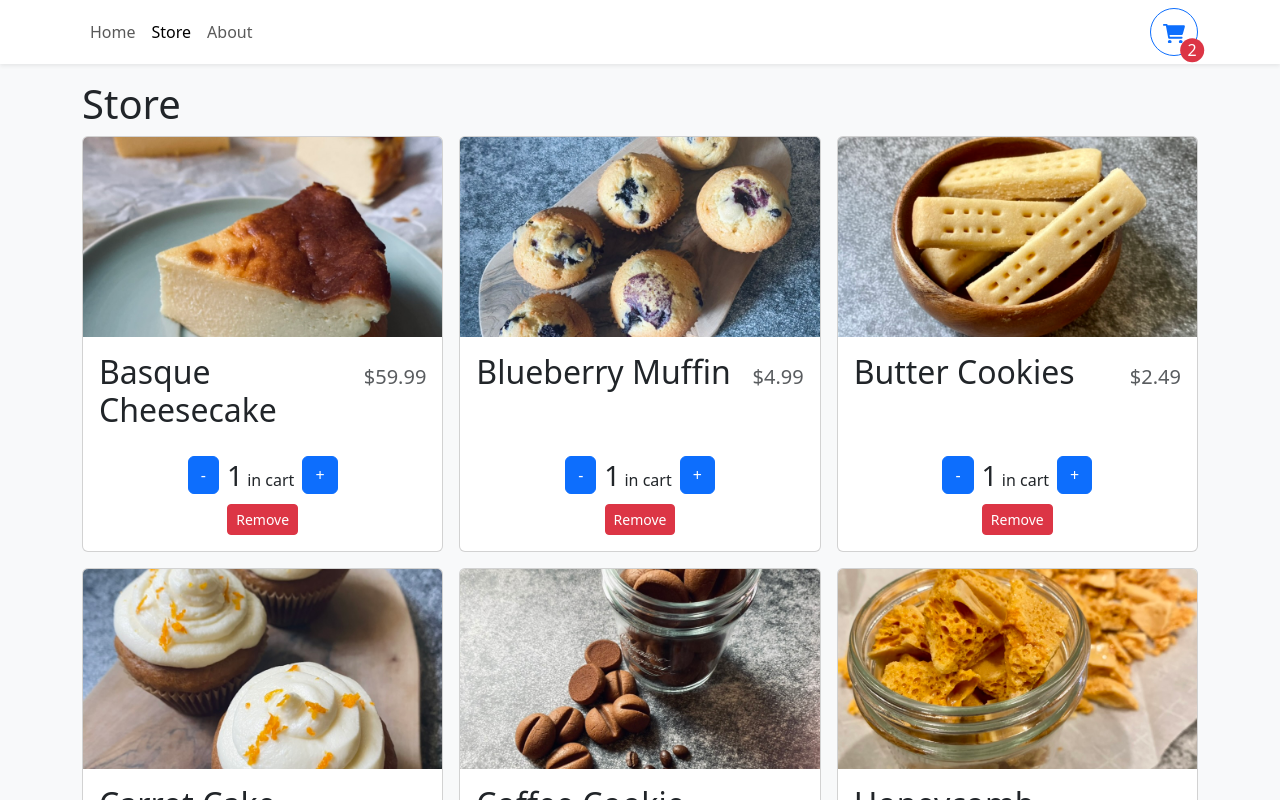
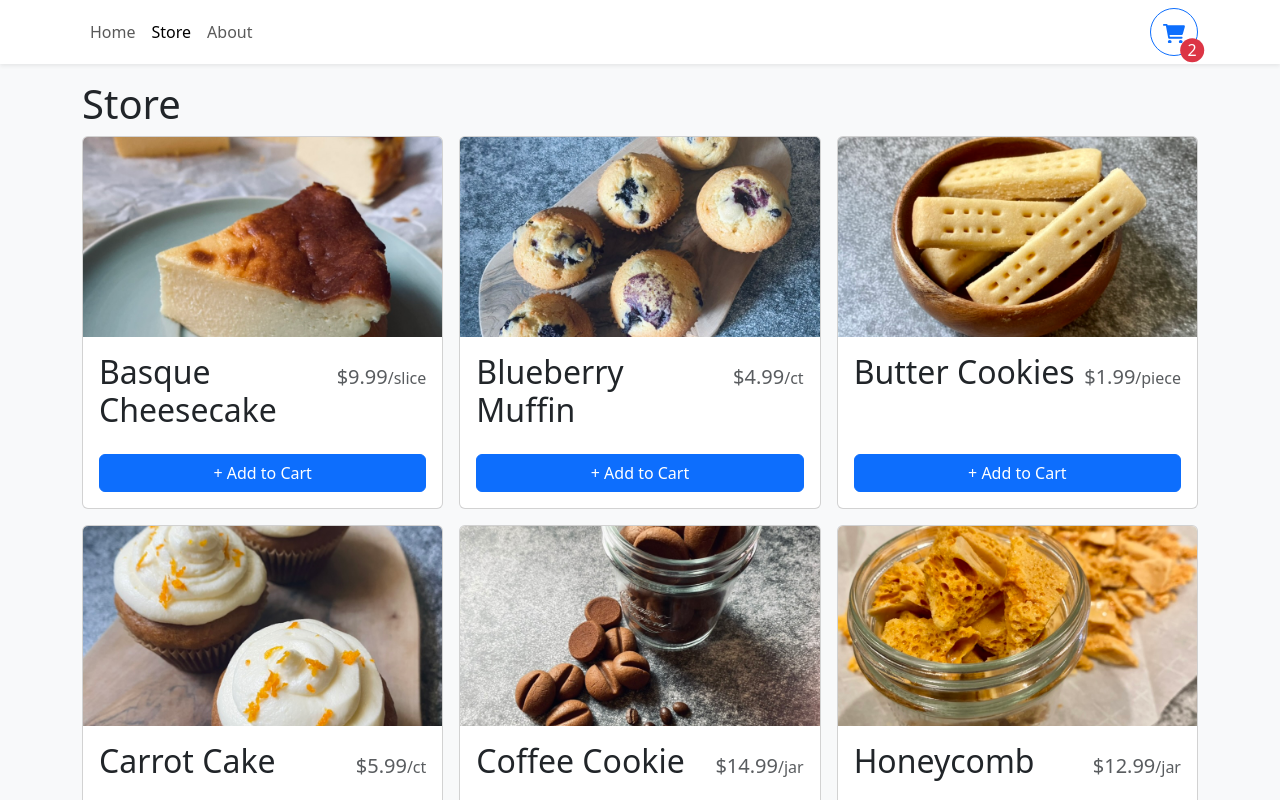
Before and after one commit to bzzz-coding/home-bakery, a React (Vite) app: page /store in a window 1280 px wide. Shown: the top 800 px of the page. Built offline with nearby package versions, Linux system fonts and the light colour scheme.

Commit message:
Used context logic in ItemForSale

```diff
--- a/src/components/ItemForSale.tsx
+++ b/src/components/ItemForSale.tsx
@@ -1,15 +1,24 @@
 import { Button, Card } from "react-bootstrap";
 import { formatCurrency } from "../utilities/formatCurrency";
+import { useShoppingCart } from "../context/shoppingCartContext";
 
 type ItemProps = {
   id: number;
   name: string;
   price: number;
+  unit: string;
   imgUrl: string;
 };
 
-const ItemForSale = ({ id, name, price, imgUrl }: ItemProps) => {
-  const quantity = 1;
+const ItemForSale = ({ id, name, price, unit, imgUrl }: ItemProps) => {
+  const {
+    getItemQuantity,
+    increaseCartQuantity,
+    decreaseCartQuantity,
+    removeFromCart,
+  } = useShoppingCart();
+
+  const quantity = getItemQuantity(id);
   return (
     <Card className="h-100">
       <Card.Img
@@ -21,11 +30,13 @@
       <Card.Body className="d-flex flex-column">
         <Card.Title className="d-flex justify-content-between align-items-baseline mb-4">
           <span className="fs-2">{name}</span>
-          <span className="ms-2 text-muted">{formatCurrency(price)}</span>
+          <span className="ms-2 text-muted">{formatCurrency(price)}<span className="fs-6">/{unit}</span></span>
         </Card.Title>
         <div className="mt-auto">
           {quantity === 0 ? (
-            <Button className="w-100">+ Add to Cart</Button>
+            <Button className="w-100" onClick={() => increaseCartQuantity(id)}>
+              + Add to Cart
+            </Button>
           ) : (
             <div
               className="d-flex flex-column align-items-center"
@@ -35,13 +46,19 @@
                 className="d-flex align-items-center justify-content-center"
                 style={{ gap: "0.5rem" }}
               >
-                <Button>-</Button>
+                <Button onClick={() => decreaseCartQuantity(id)}>-</Button>
                 <div>
                   <span className="fs-3">{quantity}</span> in cart
                 </div>
-                <Button>+</Button>
+                <Button onClick={() => increaseCartQuantity(id)}>+</Button>
               </div>
-              <Button variant="danger" size="sm">Remove</Button>
+              <Button
+                variant="danger"
+                size="sm"
+                onClick={() => removeFromCart(id)}
+              >
+                Remove
+              </Button>
             </div>
           )}
         </div>
--- a/src/context/ShoppingCartContext.tsx
+++ b/src/context/ShoppingCartContext.tsx
@@ -19,7 +19,7 @@
 // use an empty object as default value and cast it to the expected context type, to avoid specifying null without default context value
 const ShoppingCartContext = createContext({} as ShoppingCartContext);
 
-// acts like a radio that listens for context
+// acts like a radio that listens for context, this function will be imported and called in components to use the ShoppingCartContext which includes the functions defined below
 export const useShoppingCart = () => useContext(ShoppingCartContext);
 
 // acts like a radio station that broadcasts the context
--- a/src/data/items.json
+++ b/src/data/items.json
@@ -2,61 +2,71 @@
   {
     "id": 1,
     "name": "Basque Cheesecake",
-    "price": 59.99,
+    "price": 9.99,
+    "unit": "slice",
     "imgUrl": "/imgs/basque.jpg"
   },
   {
     "id": 2,
     "name": "Blueberry Muffin",
     "price": 4.99,
+    "unit": "ct",
     "imgUrl": "/imgs/blueberry-muffin.jpg"
   },
   {
     "id": 3,
     "name": "Butter Cookies",
-    "price": 2.49,
+    "price": 1.99,
+    "unit": "piece",
     "imgUrl": "/imgs/butter-cookie.jpg"
   },
   {
     "id": 4,
     "name": "Carrot Cake",
     "price": 5.99,
+    "unit": "ct",
     "imgUrl": "/imgs/carrot-cake.jpg"
   },
   {
     "id": 5,
     "name": "Coffee Cookie",
-    "price": 0.49,
+    "price": 14.99,
+    "unit": "jar",
     "imgUrl": "/imgs/coffee-cookie.jpg"
   },
   {
     "id": 6,
     "name": "Honeycomb",
-    "price": 14.99,
+    "price": 12.99,
+    "unit": "jar",
     "imgUrl": "/imgs/honeycomb.jpg"
   },
   {
     "id": 7,
     "name": "Mango Pudding",
     "price": 4.99,
+    "unit": "jar",
     "imgUrl": "/imgs/mango-pudding.jpg"
   },
   {
     "id": 8,
     "name": "Strawberry Marshmallow",
-    "price": 9.99,
+    "price": 0.99,
+    "unit": "piece",
     "imgUrl": "/imgs/marshmallow.jpg"
   },
   {
     "id": 9,
     "name": "Matcha Swiss Roll",
     "price": 34.99,
+    "unit": "roll",
     "imgUrl": "/imgs/matcha-swiss-roll.jpg"
   },
   {
     "id": 10,
     "name": "Peanut Brittle",
-    "price": 19.99,
+    "price": 13.99,
+    "unit": "jar",
     "imgUrl": "/imgs/peanut-brittle.jpg"
   }
 ]
```
